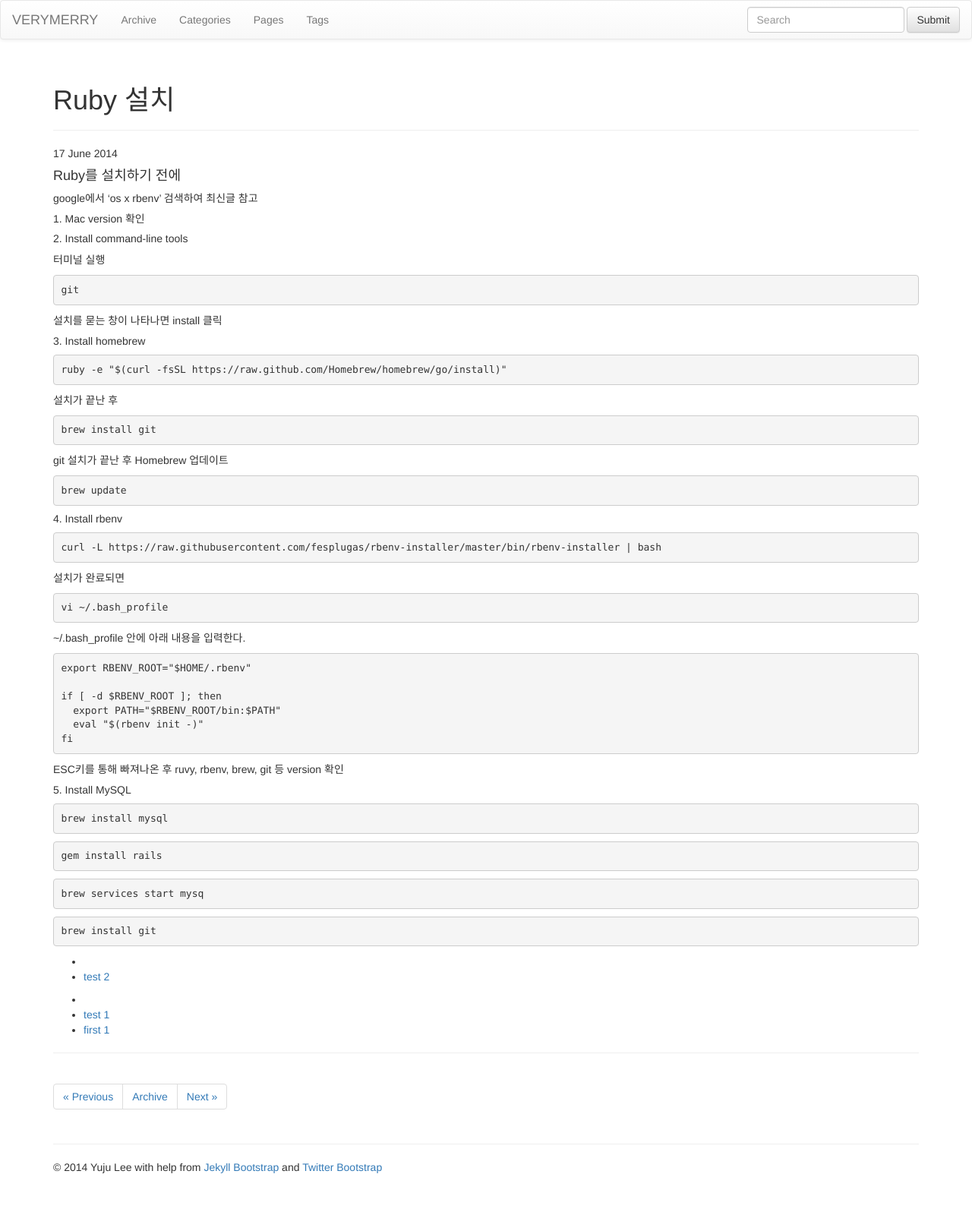
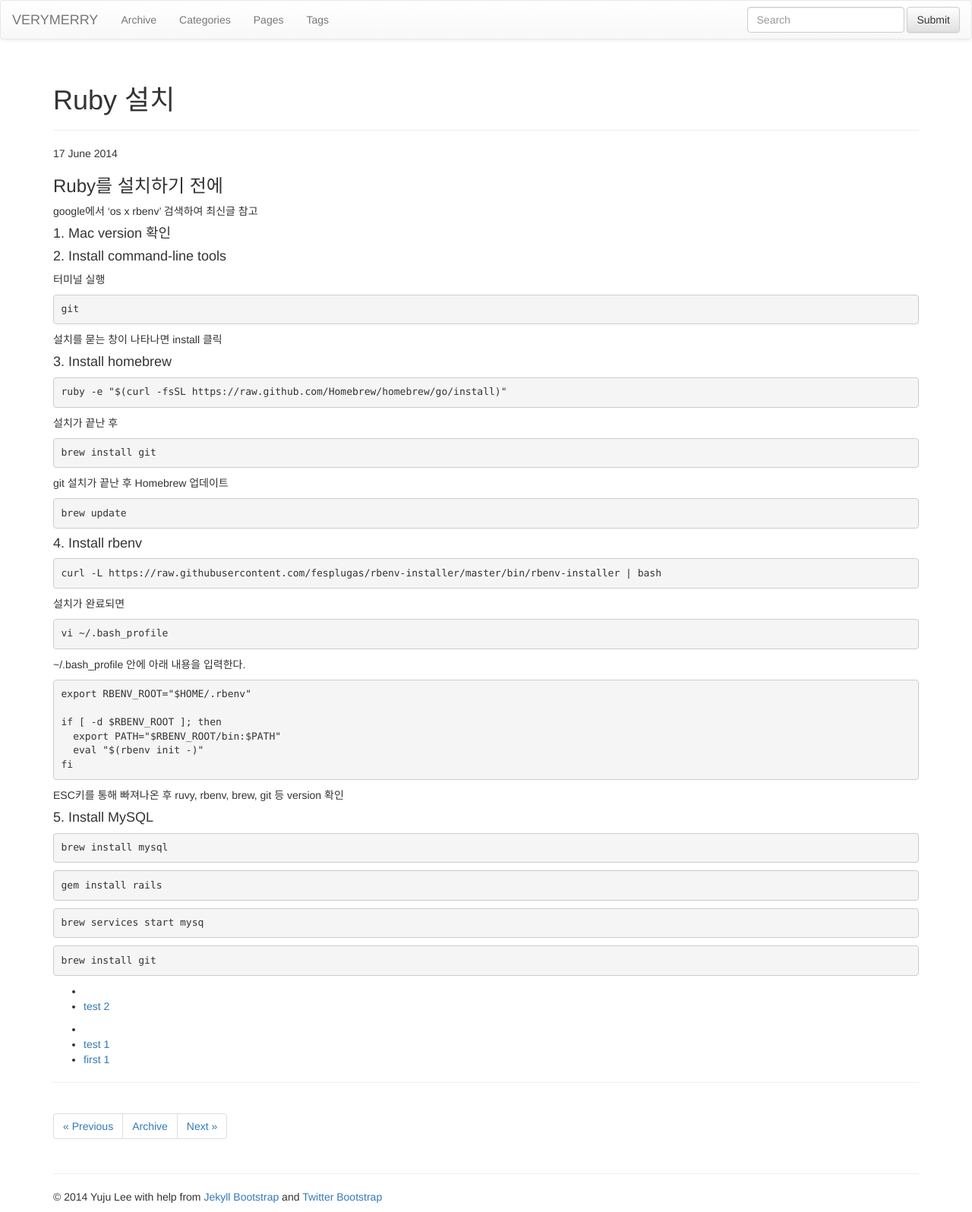
Before and after one commit to onsaemiro8318/onsaemiro8318.github.com, a Jekyll site: the page built from _posts/2014-06-17-ruby-install.md, in a window 1280 px wide. Shown: the whole page at 76% size. Built offline with Jekyll 4.4.1, drawn with Linux system fonts in a browser that asks for light colours; nearby versions of some CDN libraries; library files that are not in the unit come from our copies; before the commit the page ends 1557 px from its top, so only the background shows below that.

Commit message:
editing content

```diff
--- a/_posts/2014-06-17-ruby-install.md
+++ b/_posts/2014-06-17-ruby-install.md
@@ -7,20 +7,20 @@ tags: [test, first]
 ---
 {% include JB/setup %}
 
-#### Ruby를 설치하기 전에
+### Ruby를 설치하기 전에
 google에서 'os x rbenv' 검색하여 최신글 참고
 
 
-#####1. Mac version 확인
+####1. Mac version 확인
 
-#####2. Install command-line tools
+####2. Install command-line tools
 터미널 실행
 ~~~
 git
 ~~~
 설치를 묻는 창이 나타나면 install 클릭
 
-#####3. Install homebrew
+####3. Install homebrew
 ~~~
 ruby -e "$(curl -fsSL https://raw.github.com/Homebrew/homebrew/go/install)"
 ~~~
@@ -32,7 +32,7 @@ git 설치가 끝난 후 Homebrew 업데이트
 ~~~
 brew update
 ~~~
-#####4. Install rbenv
+####4. Install rbenv
 ~~~
 curl -L https://raw.githubusercontent.com/fesplugas/rbenv-installer/master/bin/rbenv-installer | bash
 ~~~
@@ -51,7 +51,7 @@ fi
 ~~~
 ESC키를 통해 빠져나온 후 ruvy, rbenv, brew, git 등 version 확인
 
-#####5. Install MySQL
+####5. Install MySQL
 ~~~
 brew install mysql
 ~~~
```
